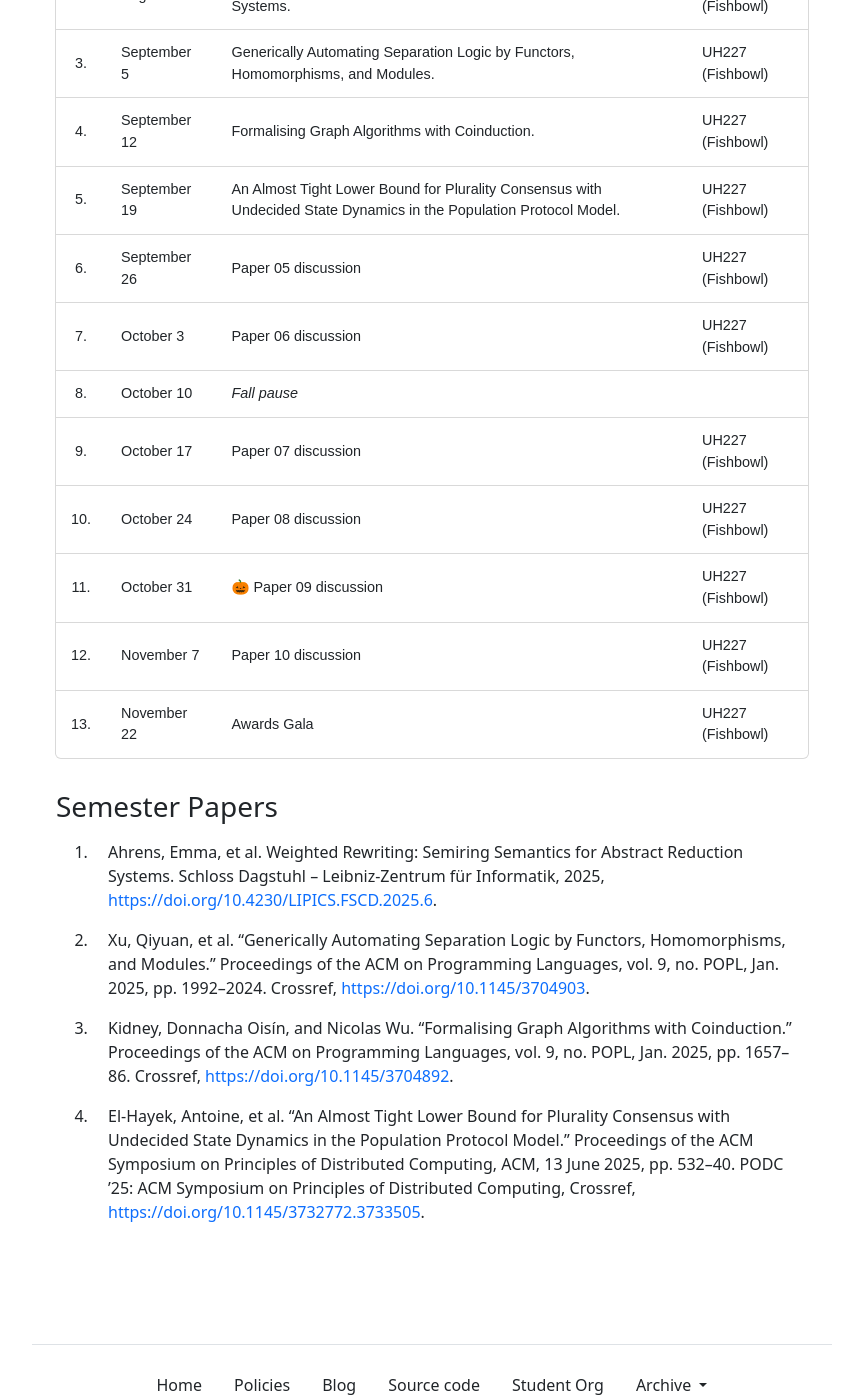
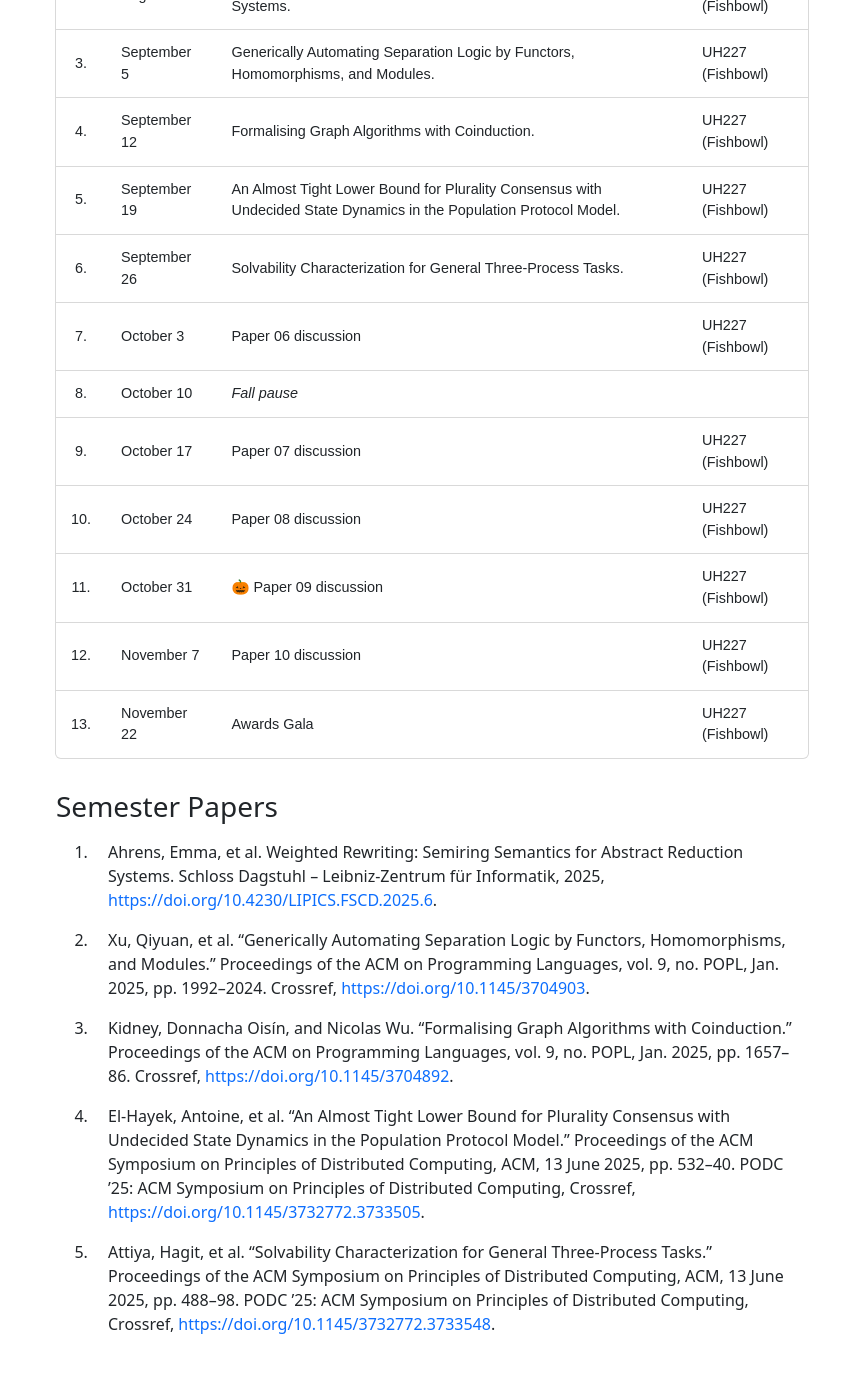
Before and after one commit to the-au-forml-lab/plgroup, a Jekyll site: the page built from docs/index.md, in a window 1280 px wide and 1400 px high, scrolled down 859 px. Shown: the whole window, without its empty margins (208-1071 px from the left). Built offline with Jekyll 4.4.1, drawn with Linux system fonts in a browser that asks for light colours.

Commit message:
[create-pull-request] automated change

```diff
--- a/data/history.txt
+++ b/data/history.txt
@@ -51,3 +51,4 @@
 10.1145/3704903
 10.1145/3704892
 10.1145/3732772.3733505
+10.1145/3732772.3733548
--- a/docs/index.md
+++ b/docs/index.md
@@ -35,7 +35,7 @@ organization.
 | 3.  | September 5  | Generically Automating Separation Logic by Functors, Homomorphisms, and Modules.    | UH227 (Fishbowl) |
 | 4.  | September 12 | Formalising Graph Algorithms with Coinduction.    | UH227 (Fishbowl) |
 | 5.  | September 19 | An Almost Tight Lower Bound for Plurality Consensus with Undecided State Dynamics in the Population Protocol Model.    | UH227 (Fishbowl) |
-| 6.  | September 26 | Paper 05 discussion    | UH227 (Fishbowl) |
+| 6.  | September 26 | Solvability Characterization for General Three-Process Tasks.    | UH227 (Fishbowl) |
 | 7.  | October 3    | Paper 06 discussion    | UH227 (Fishbowl) |
 | 8.  | October 10   | _Fall pause_           |                  |
 | 9.  | October 17   | Paper 07 discussion    | UH227 (Fishbowl) |
--- a/docs/papers.md
+++ b/docs/papers.md
@@ -2,3 +2,4 @@
 1. Xu, Qiyuan, et al. “Generically Automating Separation Logic by Functors, Homomorphisms, and Modules.” Proceedings of the ACM on Programming Languages, vol. 9, no. POPL, Jan. 2025, pp. 1992–2024. Crossref, <https://doi.org/10.1145/3704903>.
 1. Kidney, Donnacha Oisín, and Nicolas Wu. “Formalising Graph Algorithms with Coinduction.” Proceedings of the ACM on Programming Languages, vol. 9, no. POPL, Jan. 2025, pp. 1657–86. Crossref, <https://doi.org/10.1145/3704892>.
 1. El-Hayek, Antoine, et al. “An Almost Tight Lower Bound for Plurality Consensus with Undecided State Dynamics in the Population Protocol Model.” Proceedings of the ACM Symposium on Principles of Distributed Computing, ACM, 13 June 2025, pp. 532–40. PODC ’25: ACM Symposium on Principles of Distributed Computing, Crossref, <https://doi.org/10.1145/3732772.3733505>.
+1. Attiya, Hagit, et al. “Solvability Characterization for General Three-Process Tasks.” Proceedings of the ACM Symposium on Principles of Distributed Computing, ACM, 13 June 2025, pp. 488–98. PODC ’25: ACM Symposium on Principles of Distributed Computing, Crossref, <https://doi.org/10.1145/3732772.3733548>.
```
